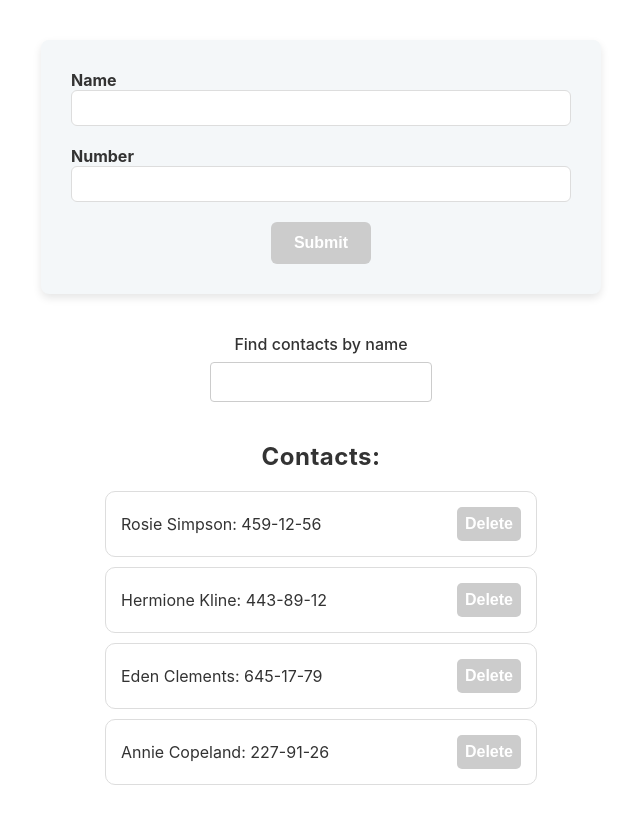
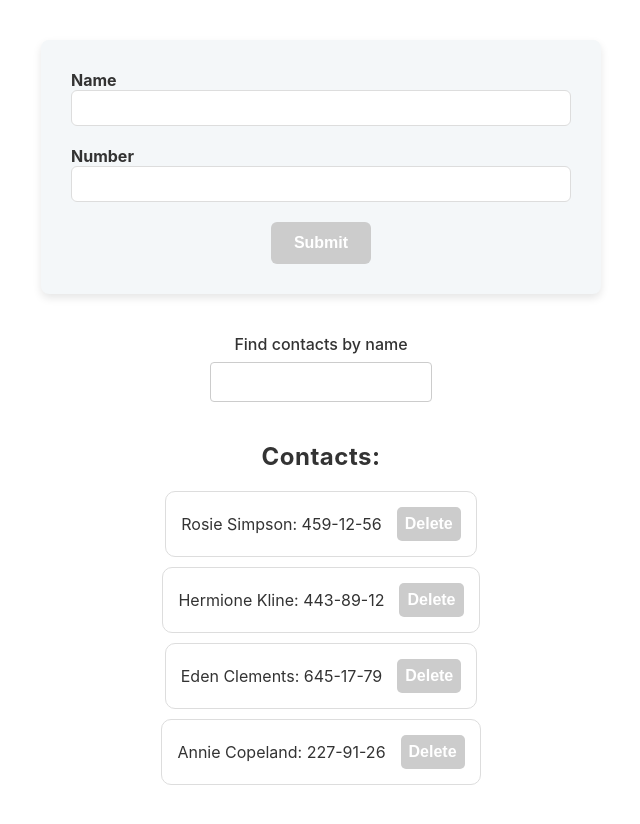
Before and after one commit to DanikJA/goit-react-hw-02-phonebook, a React (Create React App) app: page / in a window 1280 px wide. Shown: the top 824 px of the page, without its empty margins (319-959 px from the left). Before the commit the page ends 801 px from the top, so only its background shows below. Built offline with nearby package versions, Linux system fonts and the light colour scheme.

Commit message:
fixed styles

```diff
--- a/src/components/App.jsx
+++ b/src/components/App.jsx
@@ -61,7 +61,7 @@ export class App extends Component {
     );
 
     return (
-      <div>
+      <div style={{ marginBottom: '50px' }}>
         <ContactForm onSubmit={this.addNumber} />
         <Filter value={filter} onChange={this.filterContacts} />
         <ContactListComponent
--- a/src/components/ContactItem/Contact.styled.jsx
+++ b/src/components/ContactItem/Contact.styled.jsx
@@ -40,13 +40,11 @@ export const DeleteButton = styled.button`
 export const ContactItem = styled.li`
   display: flex;
   align-items: center;
-  justify-content: space-between;
   padding: 15px;
-  width: 400px;
   background-color: #fff;
   border: 1px solid #ddd;
   border-radius: 10px;
-  gap: 12px;
+  gap: 15px;
   font-size: 16px;
   color: #333;
 
```
